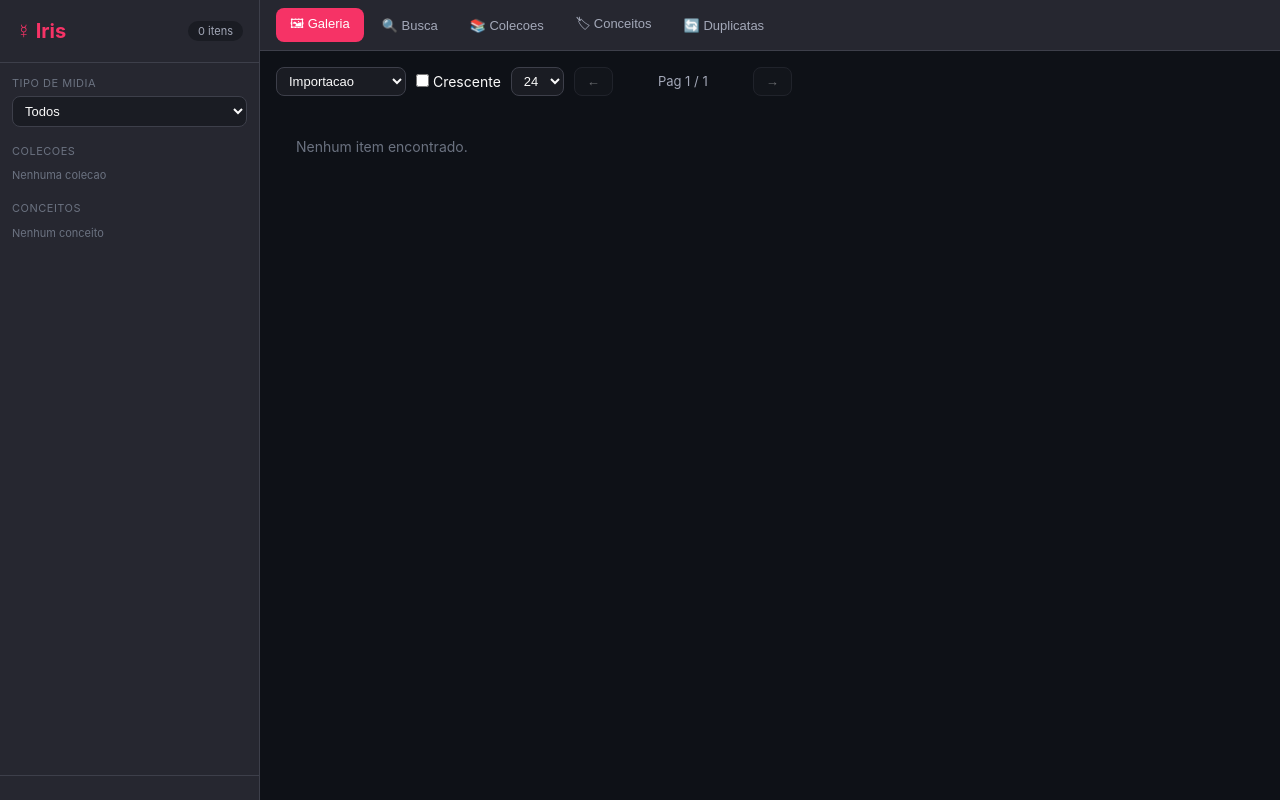
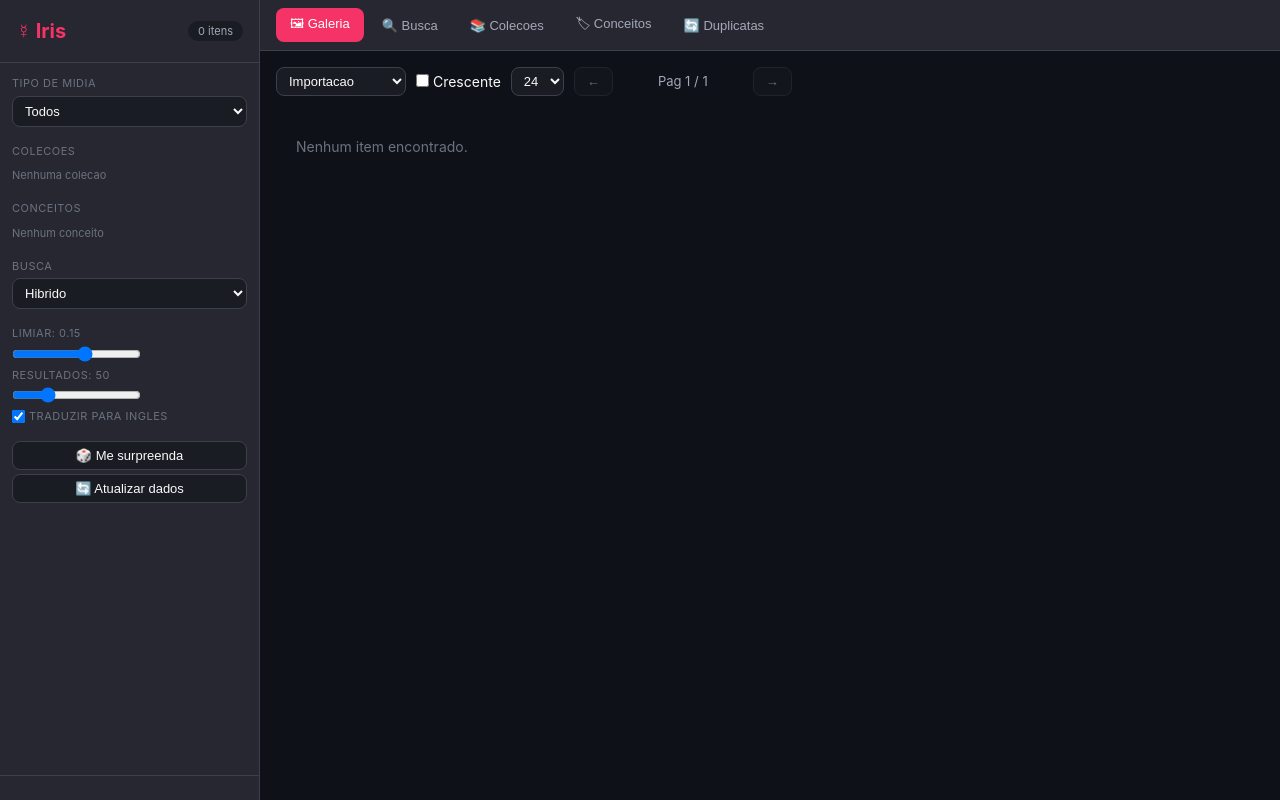
Before and after one commit to MiguelLopesDel/Iris, a FastAPI app: page / in a window 1280 px wide. Run offline with FastAPI, Linux system fonts and the light colour scheme; data that the repository does not hold is empty.

Commit message:
feat(ui): search params sidebar — modo, balance, threshold, random, refresh
- Search mode selector (Hibrido/FocoTexto/FocoVisual/Personalizado)
- Custom params (balance, text_bonus, lexical_weight sliders)
- Threshold and top_k sliders
- Translate checkbox
- 'Me surpreenda' button (random search)
- 'Atualizar dados' button (cache invalidation)
- gatherSearchOptions() in search.js reads all params from sidebar

```diff
--- a/static/app.js
+++ b/static/app.js
@@ -139,6 +139,36 @@ function toast(msg, level = 'info') {
   setTimeout(() => { el.remove(); }, 3500);
 }
 
+// ── Search mode & parameter controls ────────────────────────────────────
+
+document.getElementById('search-mode').addEventListener('change', function() {
+  const custom = document.getElementById('search-custom-params');
+  custom.style.display = this.value === 'custom' ? 'block' : 'none';
+});
+
+['search-balance','search-textbonus','search-lexical','search-threshold','search-topk'].forEach(id => {
+  const el = document.getElementById(id);
+  if (!el) return;
+  el.addEventListener('input', function() {
+    const spanId = id.replace('search-', '') + '-val';
+    const span = document.getElementById(spanId);
+    if (span) span.textContent = parseFloat(this.value).toFixed(2);
+  });
+});
+
+// ── "Me surpreenda" / "Atualizar dados" buttons ────────────────────────
+
+document.getElementById('btn-surprise').addEventListener('click', () => {
+  switchTab('search');
+  doRandomSearch(parseInt(document.getElementById('search-topk').value) || 50);
+});
+
+document.getElementById('btn-refresh').addEventListener('click', () => {
+  invalidateCache();
+  window.dispatchEvent(new CustomEvent('iris:selection-changed'));
+  toast('Dados atualizados', 'info');
+});
+
 // ── Init ─────────────────────────────────────────────────────────────────
 
 (function init() {
--- a/static/search.js
+++ b/static/search.js
@@ -5,6 +5,26 @@ import { searchText, searchImage, searchSimilar, searchRandom, debounce, escapeH
 // ── State ────────────────────────────────────────────────────────────────
 let lastQuery = '';
 let searchMode = 'text'; // 'text' | 'image' | 'similar' | 'random'
+
+// ── Search options from sidebar ──────────────────────────────────────────
+
+function gatherSearchOptions() {
+  const mode = document.getElementById('search-mode')?.value || 'hybrid';
+  const top_k = parseInt(document.getElementById('search-topk')?.value) || 50;
+  const threshold = parseFloat(document.getElementById('search-threshold')?.value) || 0.15;
+  const translate = document.getElementById('search-translate')?.checked ?? true;
+
+  let balance = 0.5, text_bonus = 2.0, lexical_weight = 0.25;
+  if (mode === 'text') { balance = 0.0; text_bonus = 3.0; lexical_weight = 0.4; }
+  else if (mode === 'visual') { balance = 0.65; text_bonus = 0.5; lexical_weight = 0.0; }
+  else if (mode === 'custom') {
+    balance = parseFloat(document.getElementById('search-balance')?.value) || 0.5;
+    text_bonus = parseFloat(document.getElementById('search-textbonus')?.value) || 2.0;
+    lexical_weight = parseFloat(document.getElementById('search-lexical')?.value) || 0.25;
+  }
+
+  return { top_k, threshold, balance, text_bonus, lexical_weight, translate };
+}
 
 // ── Init ─────────────────────────────────────────────────────────────────
 
@@ -47,7 +67,8 @@ async function doTextSearch(q) {
   const info = document.getElementById('search-results-info');
   grid.innerHTML = '<p style="color:var(--text-muted);">Buscando...</p>';
   try {
-    const data = await searchText(q);
+    const opts = gatherSearchOptions();
+    const data = await searchText(q, opts);
     info.textContent = `${data.total} resultado(s) para "${q}"`;
     renderResults(data.results);
     document.getElementById('btn-similar-back').style.display = 'none';
@@ -61,7 +82,8 @@ async function doImageSearch(file) {
   const info = document.getElementById('search-results-info');
   grid.innerHTML = '<p style="color:var(--text-muted);">Buscando por imagem...</p>';
   try {
-    const data = await searchImage(file);
+    const opts = gatherSearchOptions();
+    const data = await searchImage(file, opts);
     info.textContent = `${data.total} resultado(s) para "${data.filename}"`;
     renderResults(data.results);
   } catch (err) {
@@ -74,7 +96,8 @@ export async function doSimilarSearch(idx) {
   const info = document.getElementById('search-results-info');
   grid.innerHTML = '<p style="color:var(--text-muted);">Buscando similares...</p>';
   try {
-    const data = await searchSimilar(idx);
+    const opts = gatherSearchOptions();
+    const data = await searchSimilar(idx, opts);
     info.textContent = `${data.total} resultado(s) similares`;
     renderResults(data.results);
     document.getElementById('btn-similar-back').style.display = 'inline-block';
--- a/templates/index.html
+++ b/templates/index.html
@@ -33,6 +33,39 @@
     <section class="filter-group" id="concepts-group">
       <label class="filter-label">Conceitos</label>
       <div id="concepts-list"></div>
+    </section>
+
+    <section class="filter-group">
+      <label class="filter-label">Busca</label>
+      <select id="search-mode">
+        <option value="hybrid">Hibrido</option>
+        <option value="text">Foco no Texto</option>
+        <option value="visual">Foco Visual</option>
+        <option value="custom">Personalizado</option>
+      </select>
+      <div id="search-custom-params" style="display:none;margin-top:6px;">
+        <label style="font-size:11px;">Visual vs conceitual: <span id="balance-val">0.50</span></label>
+        <input type="range" id="search-balance" min="0" max="1" step="0.05" value="0.5">
+        <label style="font-size:11px;">Peso do texto exato: <span id="textbonus-val">2.00</span></label>
+        <input type="range" id="search-textbonus" min="0" max="4" step="0.1" value="2.0">
+        <label style="font-size:11px;">Peso lexical: <span id="lexical-val">0.25</span></label>
+        <input type="range" id="search-lexical" min="0" max="1" step="0.05" value="0.25">
+      </div>
+    </section>
+
+    <section class="filter-group">
+      <label class="filter-label">Limiar: <span id="threshold-val">0.15</span></label>
+      <input type="range" id="search-threshold" min="-1" max="1" step="0.05" value="0.15">
+      <label class="filter-label">Resultados: <span id="topk-val">50</span></label>
+      <input type="range" id="search-topk" min="1" max="200" step="1" value="50">
+      <label class="filter-label" style="display:flex;align-items:center;gap:4px;cursor:pointer;">
+        <input type="checkbox" id="search-translate" checked> Traduzir para ingles
+      </label>
+    </section>
+
+    <section class="filter-group">
+      <button id="btn-surprise" class="btn" style="width:100%;">🎲 Me surpreenda</button>
+      <button id="btn-refresh" class="btn" style="width:100%;margin-top:4px;">🔄 Atualizar dados</button>
     </section>
   </div>
 
@@ -149,13 +182,13 @@
 <div id="toast-container"></div>
 
 <!-- Scripts -->
-<script type="module" src="/static/api.js?v=6"></script>
-<script type="module" src="/static/gallery.js?v=6"></script>
-<script type="module" src="/static/search.js?v=6"></script>
-<script type="module" src="/static/collections.js?v=6"></script>
-<script type="module" src="/static/concepts.js?v=6"></script>
-<script type="module" src="/static/duplicates.js?v=6"></script>
-<script type="module" src="/static/app.js?v=6"></script>
+<script type="module" src="/static/api.js?v=7"></script>
+<script type="module" src="/static/gallery.js?v=7"></script>
+<script type="module" src="/static/search.js?v=7"></script>
+<script type="module" src="/static/collections.js?v=7"></script>
+<script type="module" src="/static/concepts.js?v=7"></script>
+<script type="module" src="/static/duplicates.js?v=7"></script>
+<script type="module" src="/static/app.js?v=7"></script>
 
 </body>
 </html>
```
